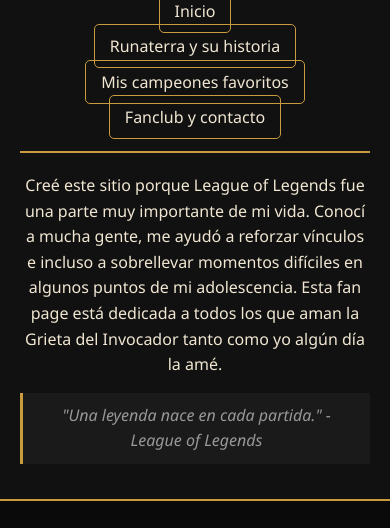
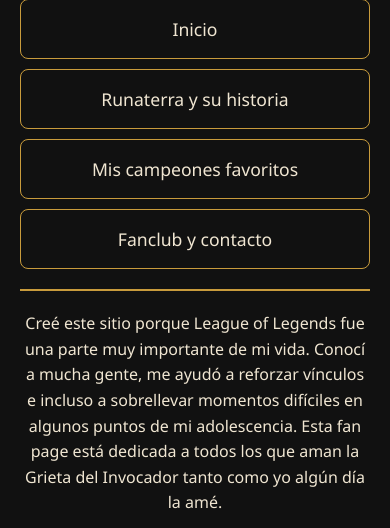
Before and after one commit to LuksLegui13/FanPageWeb, a plain HTML site: page index.html in a window 390 px wide. Shown: the part 185-713 px from the top of the page. Drawn offline with Linux system fonts and the light colour scheme.

Commit message:
Update style.css

```diff
--- a/css/style.css
+++ b/css/style.css
@@ -191,11 +191,29 @@ video {
   border-radius: 8px; /* Bordes redondeados */
 }
 
-/*RESPONSIVE*/
+/* RESPONSIVE */
 @media (max-width: 600px) {
   nav ul {
     flex-direction: column; /* Navegación en vertical */
     gap: 10px; /* Menor espacio entre ítems */
+    align-items: stretch; /* Hace que cada botón ocupe el ancho disponible */
+  }
+
+  nav ul li a {
+    display: block; /* Hace que el enlace ocupe toda la línea */
+    width: auto; /* Que cada botón ocupe todo el ancho */
+    text-align: center; /* Centra el texto */
+    font-size: 1.1em; /* Aumenta el tamaño del texto */
+    padding: 15px; /* Aumenta el espacio interno */
+    color: #f0e6d2; /* Color del texto */
+    transition: 0.3s ease; /* Animación suave al hacer hover */
+    border-radius: 8px; /* Bordes redondeados */
+    border: 1px solid #c89b3c; /* Borde dorado */
+  }
+
+  nav ul li a:hover {
+    background-color: #c89b3c; /* Fondo dorado al pasar el mouse */
+    color: #000; /* Texto negro para contraste */
   }
 
   form {
```
